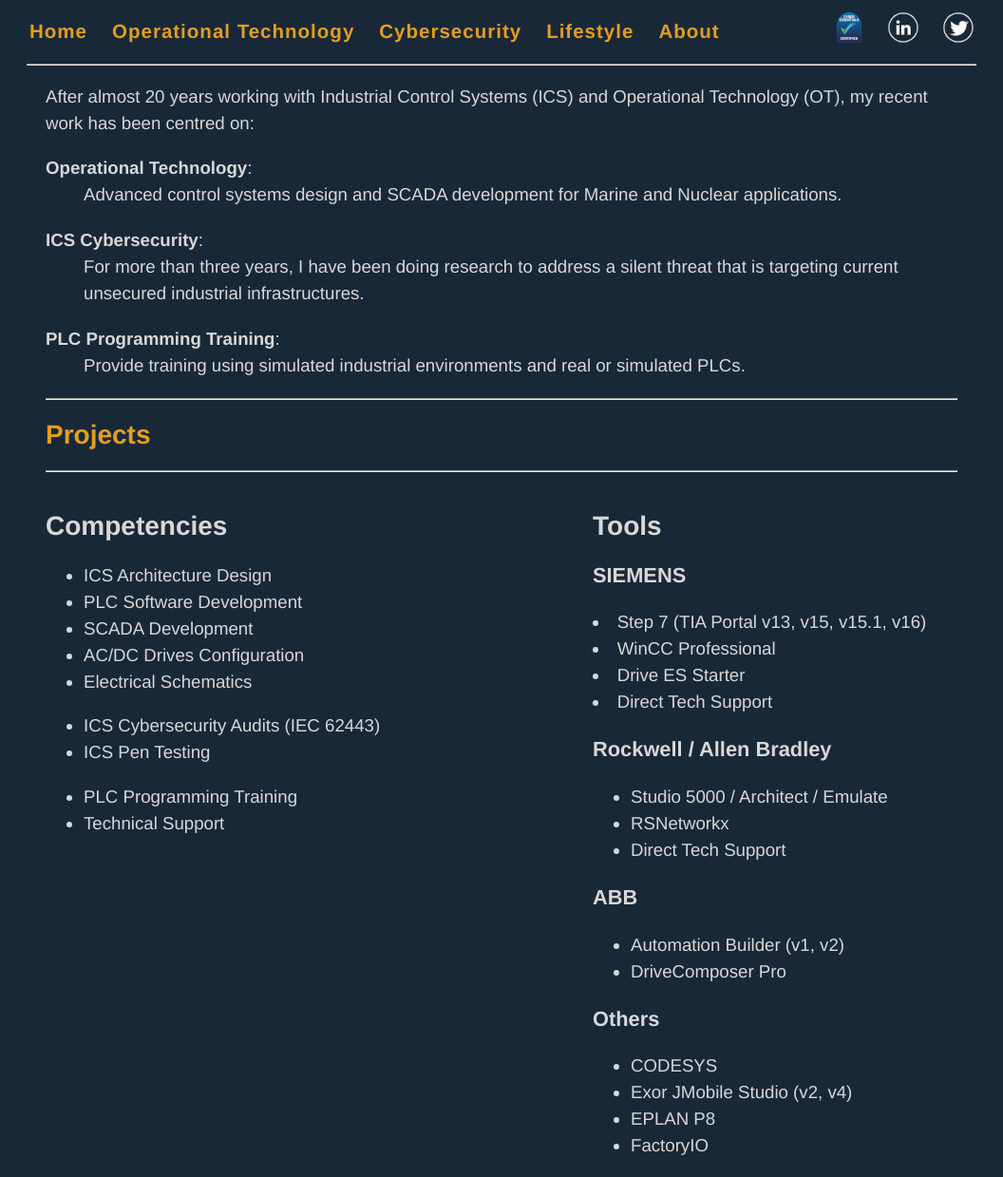
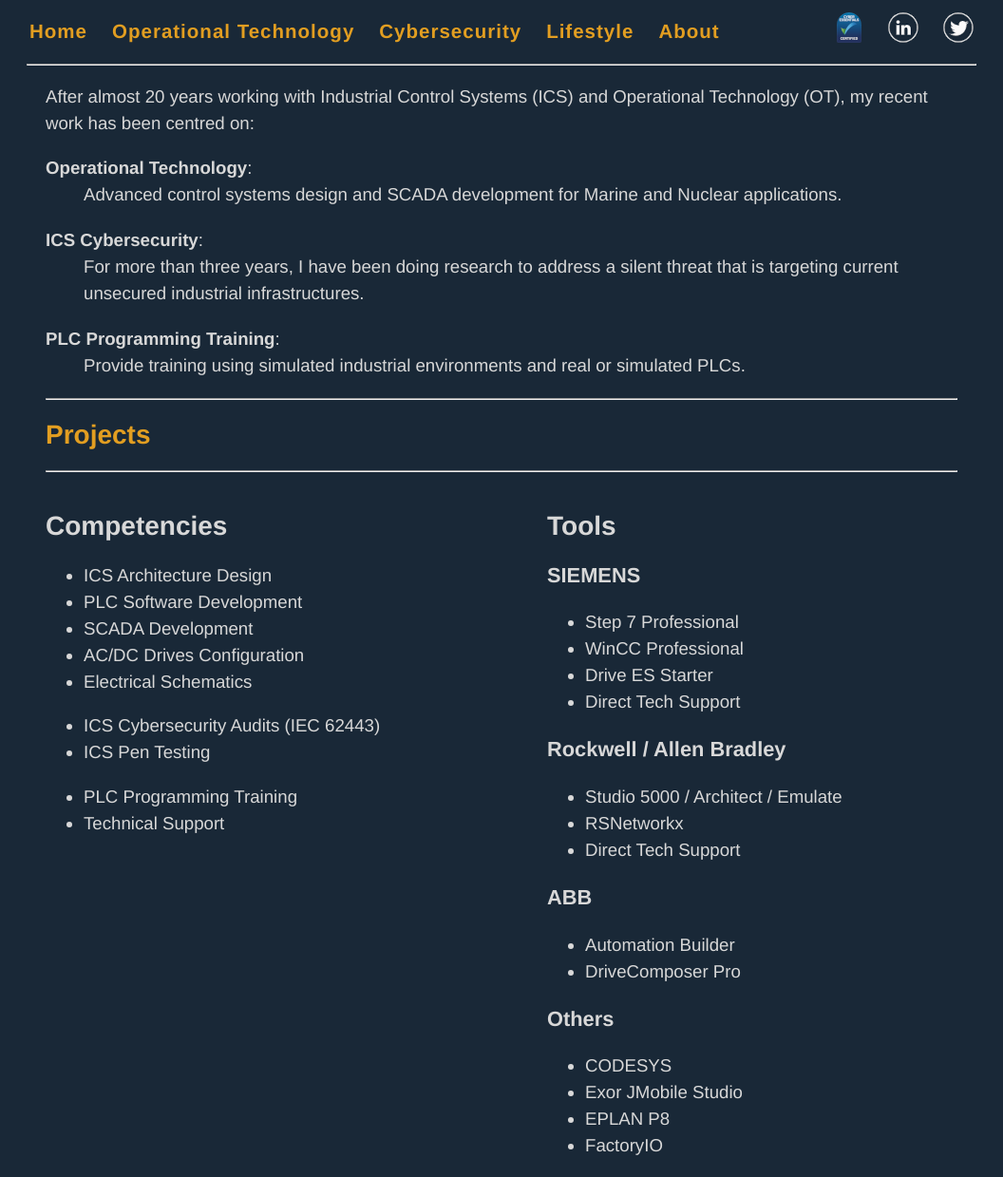
Before and after one commit to hardpath/hardpath.github.io, a Jekyll site: the page built from about_ct.html, in a window 1280 px wide. Shown: the whole page at 95% size, without its empty margins (112-1168 px from the left). Built offline with Jekyll 4.4.1, drawn with Linux system fonts in a browser that asks for light colours.

Commit message:
ct.html updated

```diff
--- a/_includes/ct.html
+++ b/_includes/ct.html
@@ -1,5 +1,5 @@
 <div class="row">
-    <div class="column" style="float: left; width: 60%;">
+    <div class="column" style="float: left; width: 55%;">
         <h2>Competencies</h2>
         <ul>
             <li>ICS Architecture Design</li>
@@ -17,11 +17,11 @@
             <li>Technical Support</li>
         </ul>
     </div>
-    <div class="column" style="float: left; width: 40%;">
+    <div class="column" style="float: left; width: 45%;">
         <h2>Tools</h2>
         <h3>SIEMENS</h3>
-        <ul">
-            <li>Step 7 (TIA Portal v13, v15, v15.1, v16)</li>
+        <ul>
+            <li>Step 7 Professional</li>
             <li>WinCC Professional</li>
             <li>Drive ES Starter</li>
             <li>Direct Tech Support</li>
@@ -34,13 +34,13 @@
         </ul>
         <h3>ABB</h3>
         <ul>
-            <li>Automation Builder (v1, v2)</li>
+            <li>Automation Builder</li>
             <li>DriveComposer Pro</li>
         </ul>
         <h3>Others</h3>
         <ul>
             <li>CODESYS</li>
-            <li>Exor JMobile Studio (v2, v4)</li>
+            <li>Exor JMobile Studio</li>
             <li>EPLAN P8</li>
             <li>FactoryIO</li>
     </div>
```
